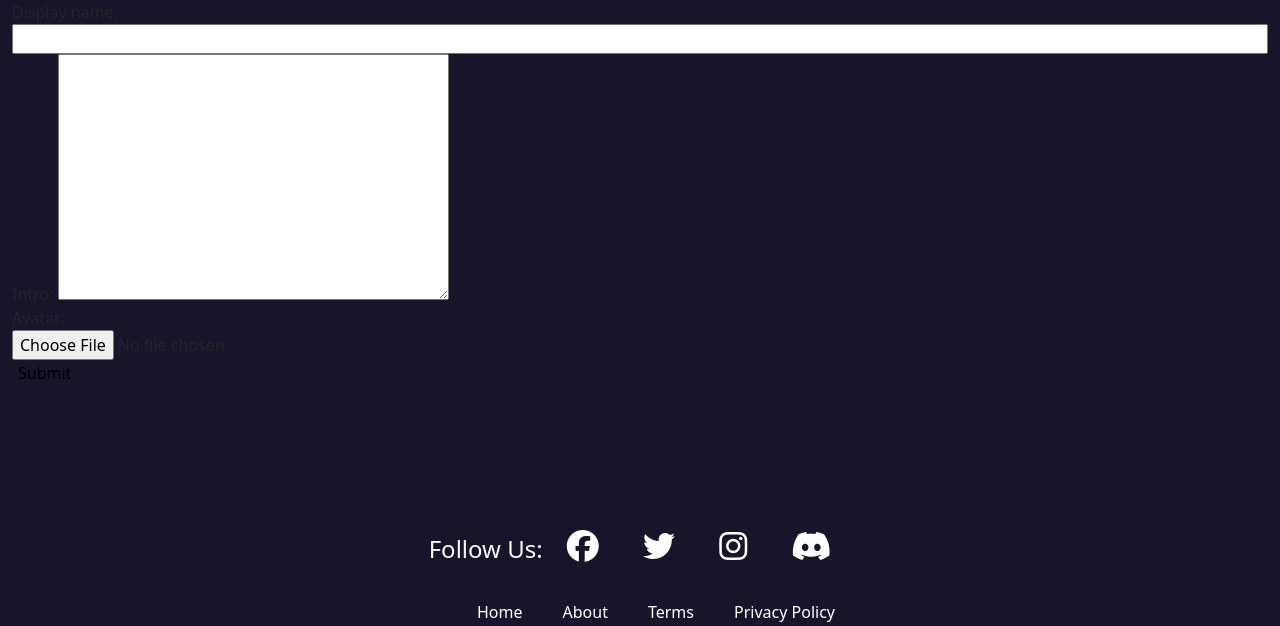
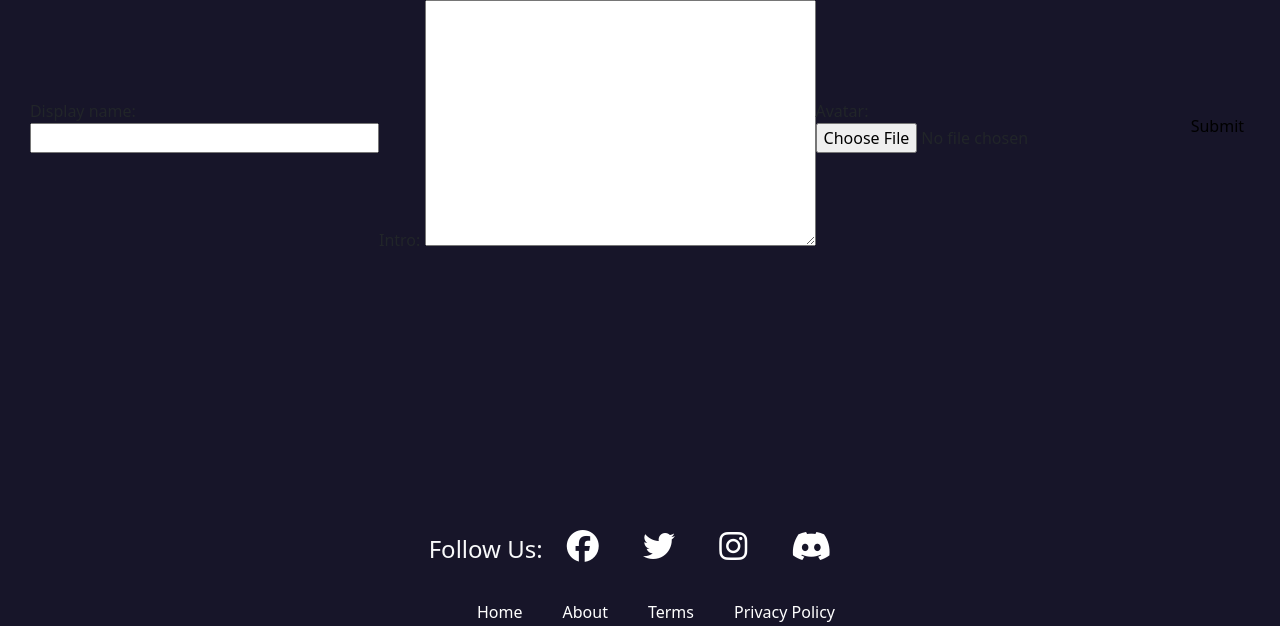
Before and after one commit to vmangahis/Kai, a Django app: page /profile/edit in a window 1280 px wide. Shown: the part 112-738 px from the top of the page. Run offline with Django 4.2, Linux system fonts and the light colour scheme; the visitor is signed in with stand-in values (Sample User, id 1); data comes from the database, SQL or seed files in the repository; some libraries are stand-ins or nearby versions.

Commit message:
styling updates

```diff
--- a/base/static/styles/styles.css
+++ b/base/static/styles/styles.css
@@ -419,6 +419,22 @@ main {
   height:200px;
 }
 
+.user-edit-form{
+  display:flex;
+  justify-content: center;
+  align-items: center;
+}
+
+.image-container > input {
+  display:none;
+}
+
+
+
+
+
+
+
 @media (max-width:1140px){
   .form-container input[type=text], .form-container input[type=password]{
     max-width:182px;
```
